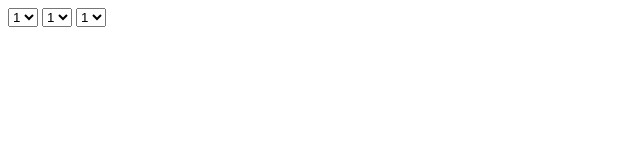
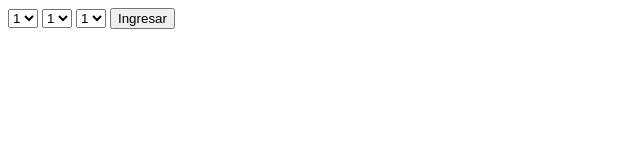
Before and after one commit to RaulRC86/DesafioRaulRodriguezJS2, a plain HTML site: page password.html in a window 1280 px wide. Shown: the whole page, without its empty margins (0-640 px from the left). Drawn offline with Linux system fonts and the light colour scheme.

Commit message:
Completogit add .!

```diff
--- a/password.html
+++ b/password.html
@@ -6,7 +6,7 @@
     <title>Password</title>
 </head>
 <body>
-    <select name="" id="">
+    <select name="Primero" id="first">
         <option value="1">1</option>
         <option value="2">2</option>
         <option value="3">3</option>
@@ -18,7 +18,7 @@
         <option value="9">9</option>
     </select>
 
-    <select name="" id="">
+    <select name="Segundo" id="second">
         <option value="1">1</option>
         <option value="2">2</option>
         <option value="3">3</option>
@@ -30,7 +30,7 @@
         <option value="9">9</option>
     </select>
 
-    <select name="" id="">
+    <select name="Tercero" id="third">
         <option value="1">1</option>
         <option value="2">2</option>
         <option value="3">3</option>
@@ -41,5 +41,24 @@
         <option value="8">8</option>
         <option value="9">9</option>
     </select>
+    <button onclick="
+    var first=document.querySelector('#first').value
+    var second=document.querySelector('#second').value
+    var third=document.querySelector('#third').value
+    var total= String(first) + String(second) + String(third)
+    if (total=='911'){
+        var clave=document.querySelector('.password')
+        clave.innerHTML= 'password 1 correcto'
+    } else if (total=='714') {
+        var clave=document.querySelector('.password')
+        clave.innerHTML= 'password 2 correcto'
+    } else {
+        var clave=document.querySelector('.password')
+        clave.innerHTML= 'password incorrecto'
+    }
+    ">Ingresar</button>
+    <p class="password"></p>
+
+
 </body>
 </html>
```
Also changed, not shown: index.html (+5 -1 lines).
